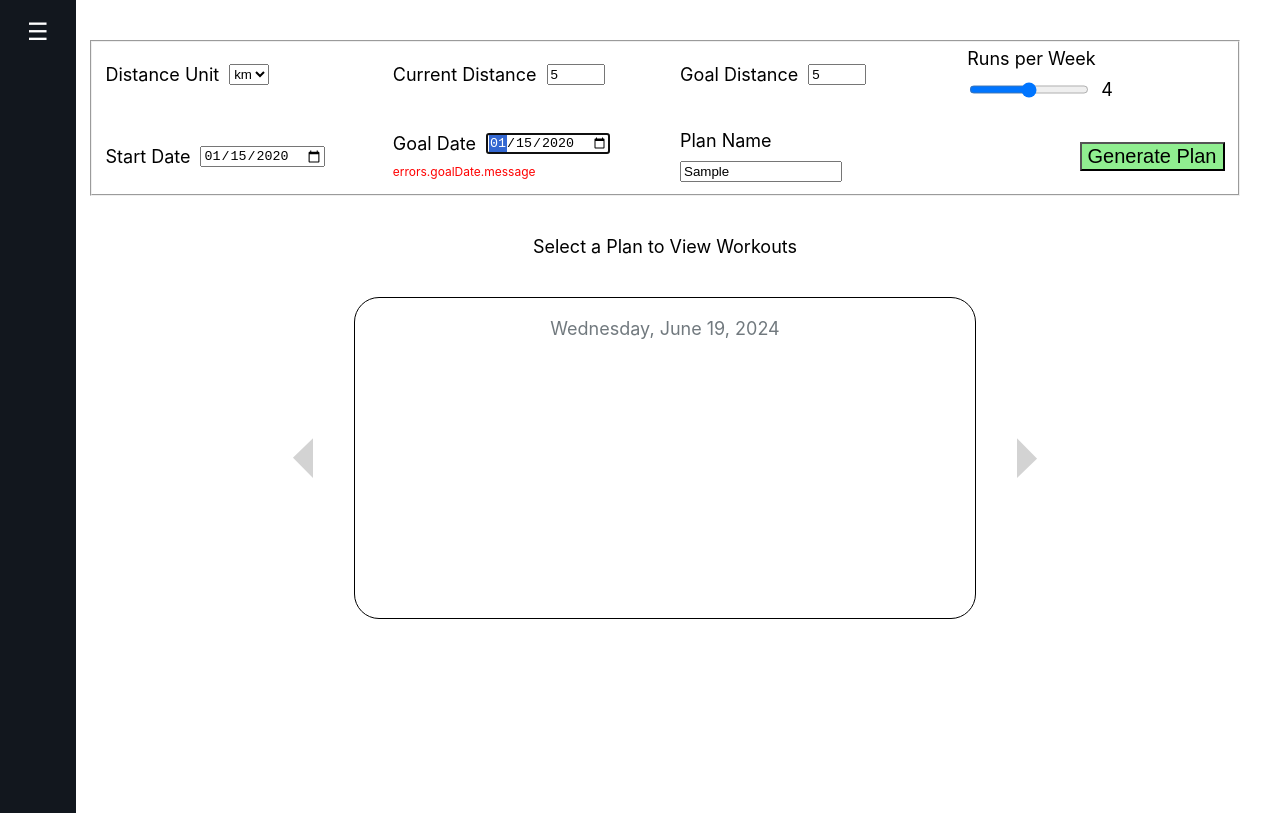
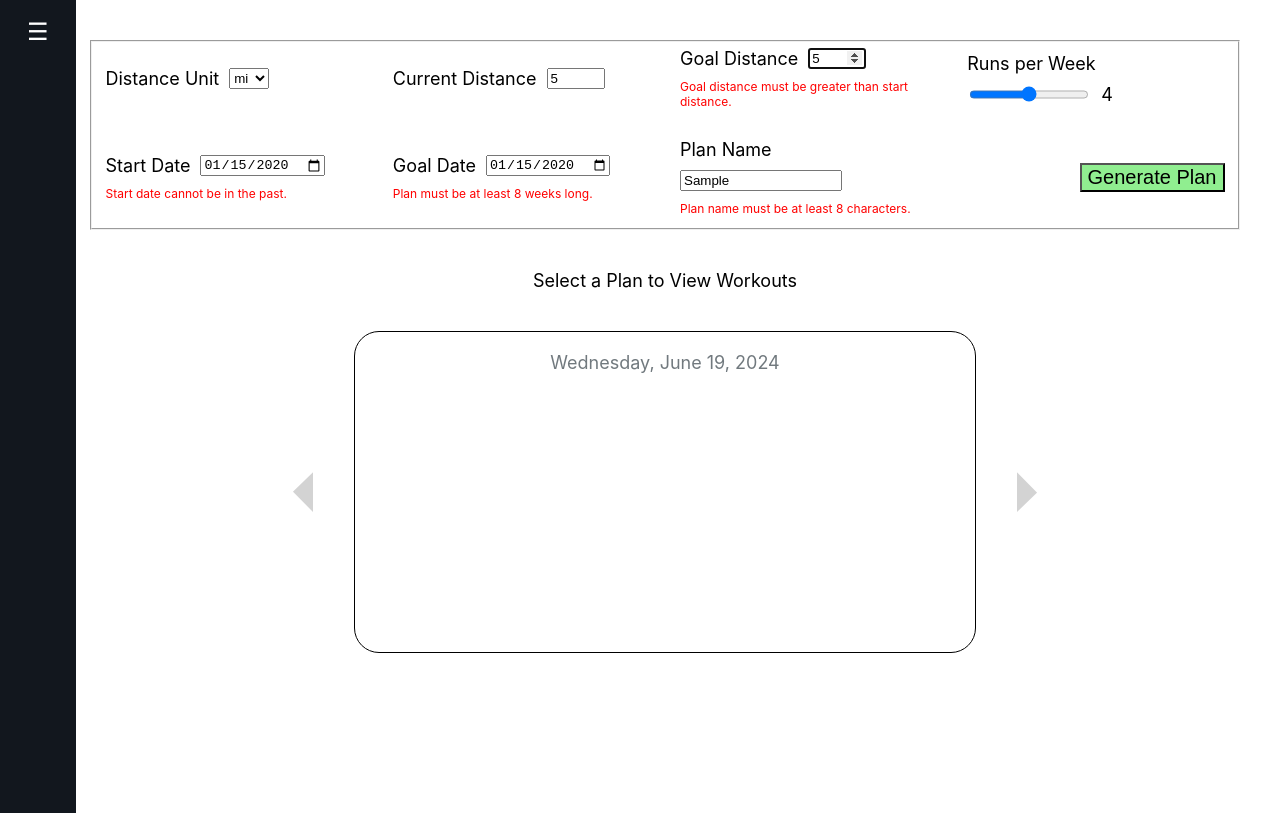
Before and after one commit to warrenmblood/training-plan-generator, a React (Create React App) app: page / in a window 1280 px wide. Both pictures are taken after typing "5", "5", "2020-01-15", "2020-01-15", "Sample" into the empty fields and a click on the button "Generate Plan". Built offline with nearby package versions, Linux system fonts and the light colour scheme.

Commit message:
input validation

```diff
--- a/src/App.css
+++ b/src/App.css
@@ -206,7 +206,6 @@ input#runsPerWeek {
 .workout > .title {
     font-size: 22px;
     font-weight: bold;
-    text-transform: capitalize;
 }
 
 .workout > div {
--- a/src/components/PlanInputs.js
+++ b/src/components/PlanInputs.js
@@ -14,12 +14,13 @@ function PlanInputs({ setPlan, setSavedPlans, savedPlans, offDay, jargon }) {
         formState: { errors, isSubmitting },
     } = useForm();
 
-    const onSubmit = (data) => {
+    const onSubmit = (data, e) => {
         const plan = generatePlan(data, offDay, jargon);
         setPlan(plan);
         const saved = [ ...savedPlans ];
         saved.push(plan);
         setSavedPlans(saved);
+        e.target.reset();
     };
 
     return (
@@ -29,44 +30,66 @@ function PlanInputs({ setPlan, setSavedPlans, savedPlans, offDay, jargon }) {
                     <label htmlFor="unit">Distance Unit</label>
                     <select
                         {...register("unit", {
-                            required: "Unit is required",
+                            required: "Unit is required.",
                         })}
                         id="unit">
+                        <option value="mi">mi</option>
                         <option value="km">km</option>
-                        <option value="mi">mi</option>
                     </select>
                     {errors.unit && (
-                        <div className="error">errors.unit.message</div>
+                        <div className="error">{errors.unit.message}</div>
                     )}
                 </div>
                 <div className="entry">
                     <label htmlFor="startDistance">Current Distance</label>
                     <input
                         {...register("startDistance", {
-                            required: "Current furthest distance is required",
+                            required: "Current distance is required.",
                             valueAsNumber: true,
+                            min: {
+                                value: 0,
+                                message: "Enter a valid distance."
+                            },
+                            max: {
+                                value: 100,
+                                message: "Distance cannot exceed 100."
+                            },
                         })}
                         id="startDistance"
                         type="number"
                         step="any"
                     />
                     {errors.startDistance && (
-                        <div className="error">errors.startDistance.message</div>
+                        <div className="error">{errors.startDistance.message}</div>
                     )}
                 </div>
                 <div className="entry">
                     <label htmlFor="goalDistance">Goal Distance</label>
                     <input
                         {...register("goalDistance", {
-                            required: "Goal distance is required",
+                            required: "Goal distance is required.",
                             valueAsNumber: true,
+                            min: {
+                                value: 0,
+                                message: "Enter a valid distance."
+                            },
+                            max: {
+                                value: 100,
+                                message: "Distance cannot exceed 100."
+                            },
+                            validate: (value) => {
+                                if(!(value > getValues("startDistance"))) {
+                                    return "Goal distance must be greater than start distance.";
+                                }
+                                return true;
+                            },
                         })}
                         id="goalDistance"
                         type="number"
                         step="any"
                     />
                      {errors.goalDistance && (
-                        <div className="error">errors.goalDistance.message</div>
+                        <div className="error">{errors.goalDistance.message}</div>
                     )}
                 </div>
                 <div className="entry">
@@ -88,22 +111,31 @@ function PlanInputs({ setPlan, setSavedPlans, savedPlans, offDay, jargon }) {
                     <label htmlFor="startDate">Start Date</label>
                     <input
                         {...register("startDate", {
-                            required: "Start date is required",
+                            required: "Start date is required.",
                             valueAsDate: true,
+                            validate: (value) => {
+                                if(compareDates(new Date(), value) < -1) {
+                                    return "Start date cannot be in the past.";
+                                }
+                                return true;
+                            },
                         })}
                         id="startDate"
                         type="date"
                     />
+                    {errors.startDate && (
+                        <div className="error">{errors.startDate.message}</div>
+                    )}
                 </div>
                 <div className="entry">
                     <label htmlFor="goalDate">Goal Date</label>
                     <input
                         {...register("goalDate", {
-                            required: "Goal date is required",
+                            required: "Goal date is required.",
                             valueAsDate: true,
                             validate: (value) => {
                                 if(compareDates(getValues("startDate"), value) < 56) {
-                                    return "Plan must be at least 8 weeks long";
+                                    return "Plan must be at least 8 weeks long.";
                                 }
                                 return true;
                             },
@@ -112,12 +144,29 @@ function PlanInputs({ setPlan, setSavedPlans, savedPlans, offDay, jargon }) {
                         type="date"
                     />
                     {errors.goalDate && (
-                        <div className="error">errors.goalDate.message</div>
+                        <div className="error">{errors.goalDate.message}</div>
                     )}
                 </div>
                 <div className="entry">
                     <label htmlFor="name">Plan Name</label>
-                    <input {...register("name")} id="name" type="text" />
+                    <input
+                        {...register("name", {
+                            required: "Plan name is required.",
+                            minLength: {
+                                value: 8,
+                                message: "Plan name must be at least 8 characters."
+                            },
+                            maxLength: {
+                                value: 30,
+                                message: "Plan name cannot exceed 30 characters."
+                            },
+                        })}
+                        id="name"
+                        type="text"
+                    />
+                    {errors.name && (
+                        <div className="error">{errors.name.message}</div>
+                    )}
                 </div>
                 <div className="submit entry">
                     <button disabled={isSubmitting} type="submit" value="Generate Plan">
--- a/src/utils.js
+++ b/src/utils.js
@@ -60,7 +60,7 @@ export function generateWorkout(type, distance, unit, jargon) {
             break;
         case 'goal':
             title += 'Goal Run';
-            desc = `Today's the day! Run ${Math.round(distance)} ${unit} and base your pace off of your previous long runs. Good luck!`;
+            desc = `Today's the day! Run ${Math.round(distance * 10) / 10} ${unit} and base your pace off of your previous long runs. Good luck!`;
             terms = [];
     }
     workout.title = title;
```
